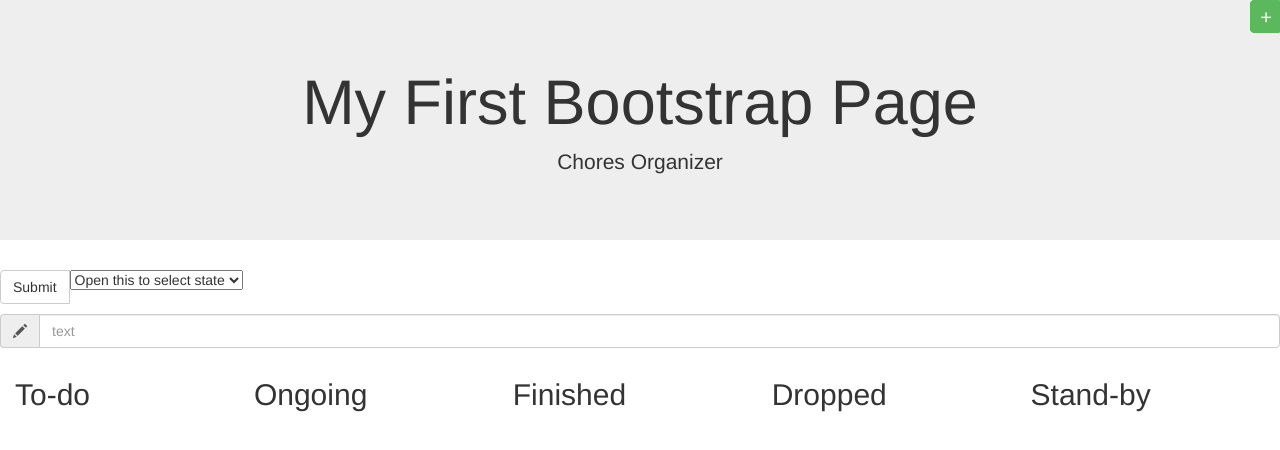
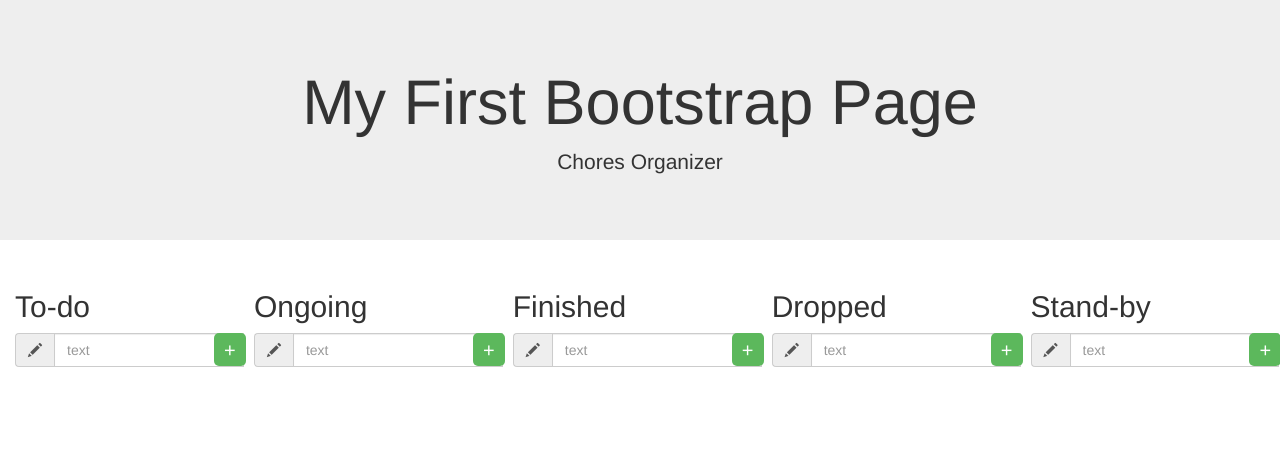
Before and after one commit to elbug-py/organizer_wbpg, a website: page index.html in a window 1280 px wide. Drawn offline with nearby package versions, Linux system fonts and the light colour scheme.

Commit message:
CHanged the position of buttons so now you can add each chore in its corresponding state column

```diff
--- a/index.html
+++ b/index.html
@@ -18,57 +18,58 @@
     <div class="jumbotron text-center">
         <h1>My First Bootstrap Page</h1>
         <p>Chores Organizer</p>
-      </div>
-
-      <div class="btn-group">
-        <button type="button" class="btn btn-default" id="submit">Submit</button>
-
-        <select id='state' class="form-select form-select-lg" aria-label=".form-select-lg example">
-            <option selected>Open this to select state</option>
-            <option value="1">To-do</option>
-            <option value="2">Ongoing</option>
-            <option value="3">Stand-by</option>
-            <option value="4">Finished</option>
-            <option value="5">Dropped</option>
-          </select>
-      </div>
-
-      <div class="input-group" id="chore_group">
-        <span class="input-group-addon"><i class="glyphicon glyphicon-pencil"></i></span>
-        <input id="chore" type="text" class="form-control" name="chore" placeholder="text">
-      </div>
-
+    </div>
       <div class="row">
         <div class="column" >
-            <h2 id='to-do-title'>To-do</h2>
+            <h2 id="to-do-title">To-do</h2>
+            <div class="input-group" id="input-group-todo">
+              <span class="input-group-addon"><i class="glyphicon glyphicon-pencil"></i></span>
+              <input id="chore_To-do" type="text" class="form-control" name="chore" placeholder="text">
+              <button class="btn btn-success btn-xs" id="add">+</button>
+            </div>
             <ul id='To-do'>
-              <li><button class="btn btn-success btn-xs" id="add">+</button></li>
             </ul>
         </div>
         <div class="column" >
             <h2>Ongoing</h2>
+            <div class="input-group">
+              <span class="input-group-addon"><i class="glyphicon glyphicon-pencil"></i></span>
+              <input id="chore_Ongoing" type="text" class="form-control" name="chore" placeholder="text">
+              <button class="btn btn-success btn-xs" id="add">+</button>
+            </div>
             <ul id='Ongoing'>
-                <li><button class="btn btn-success btn-xs" id="add">+</button></li>
             </ul>
         </div>
 
         <div class="column">
             <h2>Finished</h2>
+            <div class="input-group">
+              <span class="input-group-addon"><i class="glyphicon glyphicon-pencil"></i></span>
+              <input id="chore_Finished" type="text" class="form-control" name="chore" placeholder="text">
+              <button class="btn btn-success btn-xs" id="add">+</button>
+            </div>
             <ul id="Finished">
-              <li><button class="btn btn-success btn-xs" id="add">+</button></li>
             </ul>
         </div>
         <div class="column">
             <h2>Dropped</h2>
+            <div class="input-group">
+              <span class="input-group-addon"><i class="glyphicon glyphicon-pencil"></i></span>
+              <input id="chore_Dropped" type="text" class="form-control" name="chore" placeholder="text">
+              <button class="btn btn-success btn-xs" id="add">+</button>
+            </div>
             <ul id="Dropped">
-              <li><button class="btn btn-success btn-xs" id="add">+</button></li>
             </ul>
         </div>
 
       <div class="column">
         <h2>Stand-by</h2>
+        <div class="input-group">
+          <span class="input-group-addon"><i class="glyphicon glyphicon-pencil"></i></span>
+          <input id="chore_Stand-by" type="text" class="form-control" name="chore" placeholder="text">
+          <button class="btn btn-success btn-xs" id="add">+</button>
+        </div>
         <ul id="Stand-by">
-          <li><button class="btn btn-success btn-xs" id="add">+</button></li>
         </ul>
       </div>
     </div>
```
